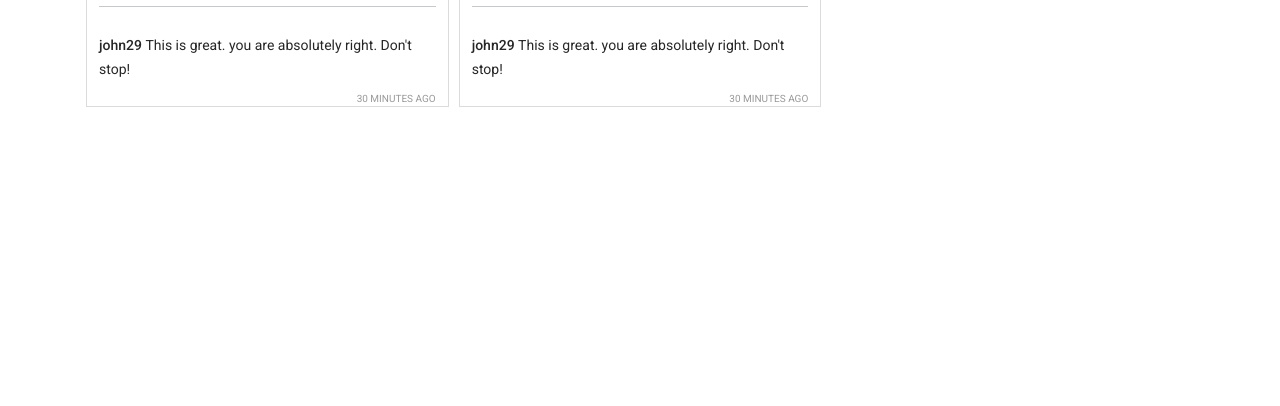
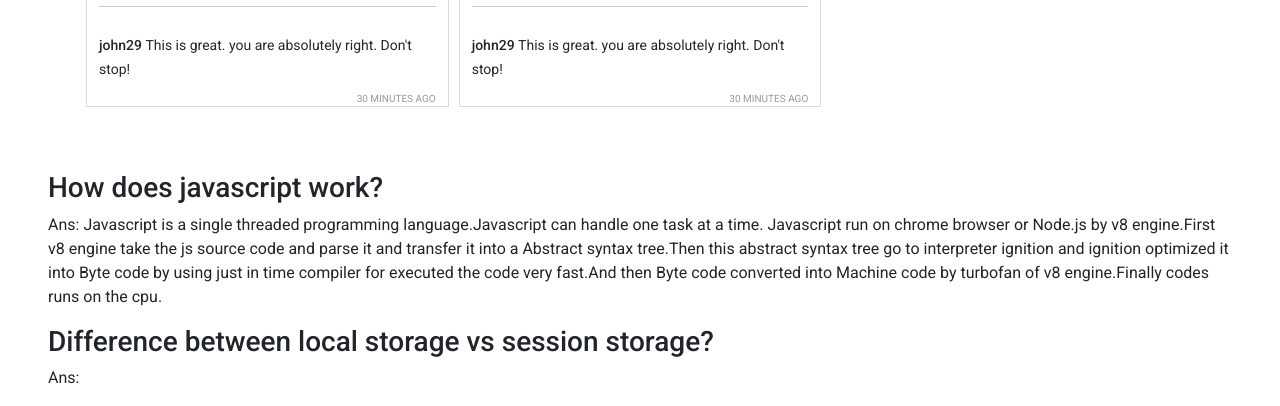
Before and after one commit to md-atiqurrahman/insta-shohor, a plain HTML site: page index.html in a window 1280 px wide. Shown: the part 1425-1831 px from the top of the page. Before the commit the page ends 1548 px from the top, so only its background shows below. Drawn offline with nearby package versions, Linux system fonts and the light colour scheme.

Commit message:
add answer section

```diff
--- a/index.html
+++ b/index.html
@@ -77,6 +77,17 @@
                 <h1>Reported posts</h1>
             </div>
         </main>
+        <!-- question and answer section -->
+        <section class="mt-5 mx-5">
+             <div class="mb-2">
+                <h3>How does javascript work?</h3>
+                <p>Ans: Javascript is a single threaded programming language.Javascript can handle one task at a time. Javascript run on chrome browser or Node.js by v8 engine.First v8 engine take the js source code and parse it and transfer it into a Abstract syntax tree.Then this abstract syntax tree go to interpreter ignition and ignition optimized  it into Byte code by using just in time compiler for executed the code very fast.And then Byte code converted into Machine code by turbofan of v8 engine.Finally codes runs on the cpu. </p>
+             </div>
+             <div class="mb-2">
+                 <h3>Difference between local storage vs session storage?</h3>
+                 <p>Ans:</p>
+             </div>
+        </section>
         <footer></footer>
 
         <!-- add javascript  file  -->
```
